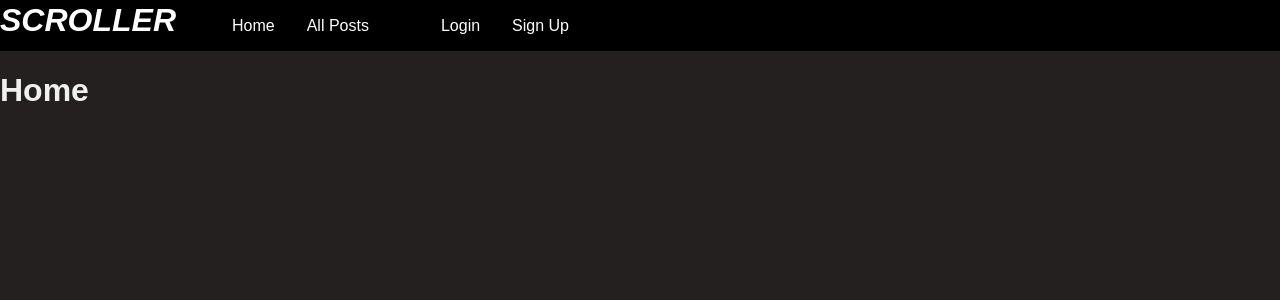
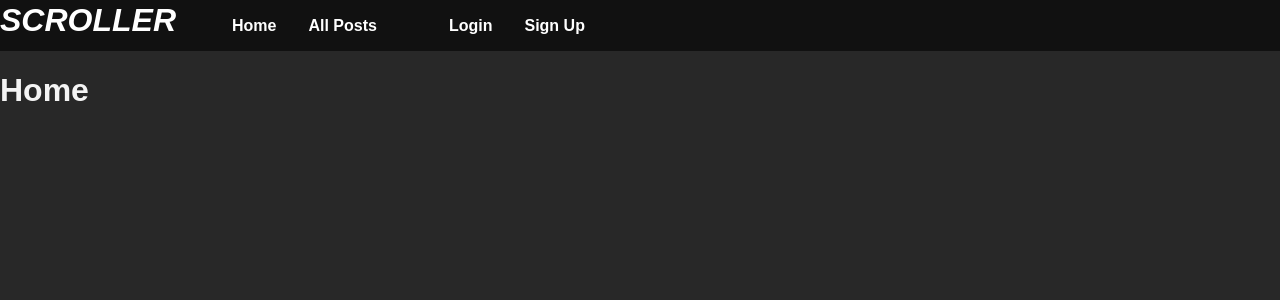
Before and after one commit to james-adcott-edu/scroller, a Django app: page / in a window 1280 px wide. Shown: the top 300 px of the page. Run offline with Django 5.2, Linux system fonts and the light colour scheme; data that the repository does not hold is empty.

Commit message:
styling changes

```diff
--- a/config/settings.py
+++ b/config/settings.py
@@ -47,6 +47,10 @@ INSTALLED_APPS = [
     'allauth.account',
     'django_htmx',
     'forum',
+]
+
+AUTHENTICATION_BACKENDS = [
+    'allauth.account.auth_backends.AuthenticationBackend',
 ]
 
 SITE_ID = 1
--- a/forum/templates/base.html
+++ b/forum/templates/base.html
@@ -29,6 +29,8 @@
     <main>
         {% block content %}
         {% endblock %}
+        {% block sidebar %}
+        {% endblock %}
     </main>
 </body>
 </html>
--- a/forum/views.py
+++ b/forum/views.py
@@ -37,7 +37,7 @@ def create_community(request):
                 community = form.save(commit=False)
                 community.created_by = request.user
                 community.save()
-                return redirect('community_detail', community.id)
+                return redirect('community_detail', community.name)
     else:
         form = CommunityForm()
 
--- a/static/css/style.css
+++ b/static/css/style.css
@@ -1,18 +1,29 @@
+:root {
+    --body-bg: #282828;
+    --box-bg: #32302f;
+    --header-bg: #111111;
+    --text-color: rgba(255,255,255,0.95);
+    --hl-color-primary: #ddc7a1;
+    --hl-color-1: #7daea3;
+    --hl-color-2: #d3869b;
+    --hl-color-text: #111111;
+}
+
 body {
-    background: #252020;
-    color: #f0f0f0;
+    background: var(--body-bg);
+    color: var(--text-color);
     font-family: Arial, Helvetica, sans-serif;
     margin: 0;
     padding: 0;
 }
 
 a {
-    color: #99f;
+    color: var(--hl-color-1);
     text-decoration: underline;
 }
 
 a:visited {
-    color: #f9f;
+    color: var(--hl-color-2);
 }
 
 .comment > .replies {
@@ -22,8 +33,7 @@ a:visited {
 header {
     display: flex;
     flex-direction: row;
-    background: #000;
-    color: #CCC;
+    background: var(--header-bg);
 }
 
 header ul, header nav {
@@ -46,6 +56,7 @@ header a, header a:visited {
     color: #FFF;
     text-decoration: none;
     vertical-align: middle;
+    font-weight: bold;
 }
 
 header h1 {
@@ -60,6 +71,7 @@ header h1 {
     display: block;
     list-style: none;
     margin: 1em;
+    background: var(--box-bg)
 }
 
 .post_listing_title {
@@ -67,3 +79,8 @@ header h1 {
     font-weight: bold;
     margin-bottom: .5rem;
 }
+
+.post_listing_title a {
+    color: var(--hl-color-primary);
+    text-decoration: none;
+}
```
Also changed, not shown: forum/templates/community_detail.html (+12 -8 lines), templates/account/login.html (renamed from forum/templates/account/login.html), templates/account/signup.html (renamed from forum/templates/account/signup.html).
